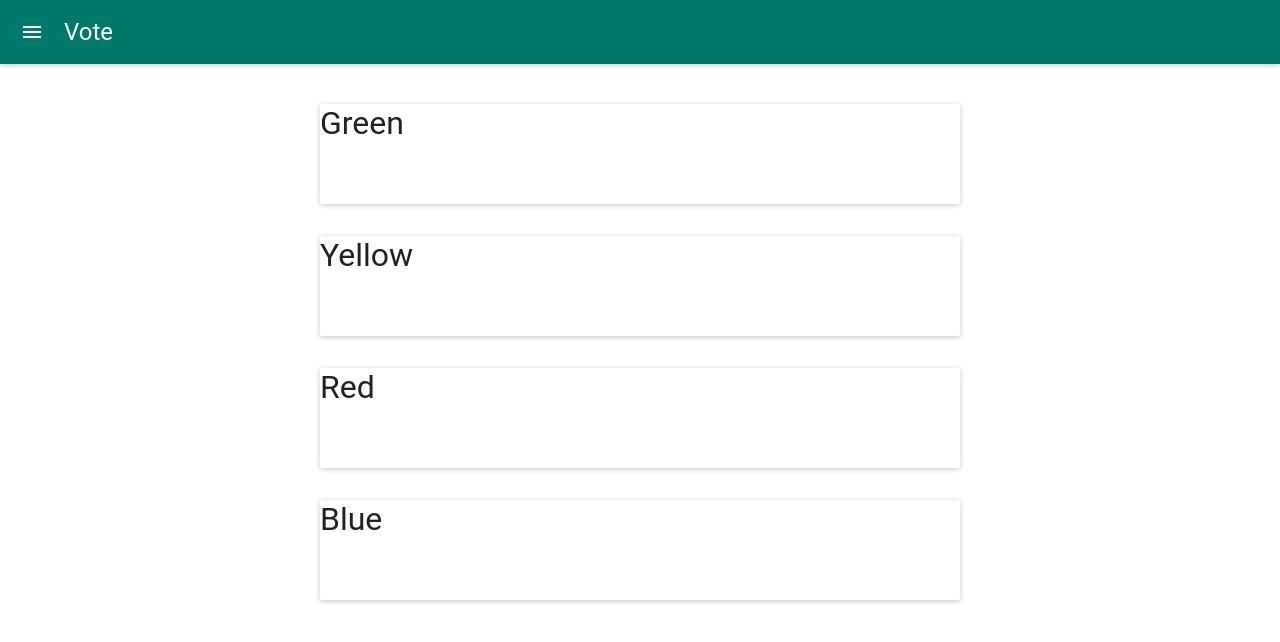
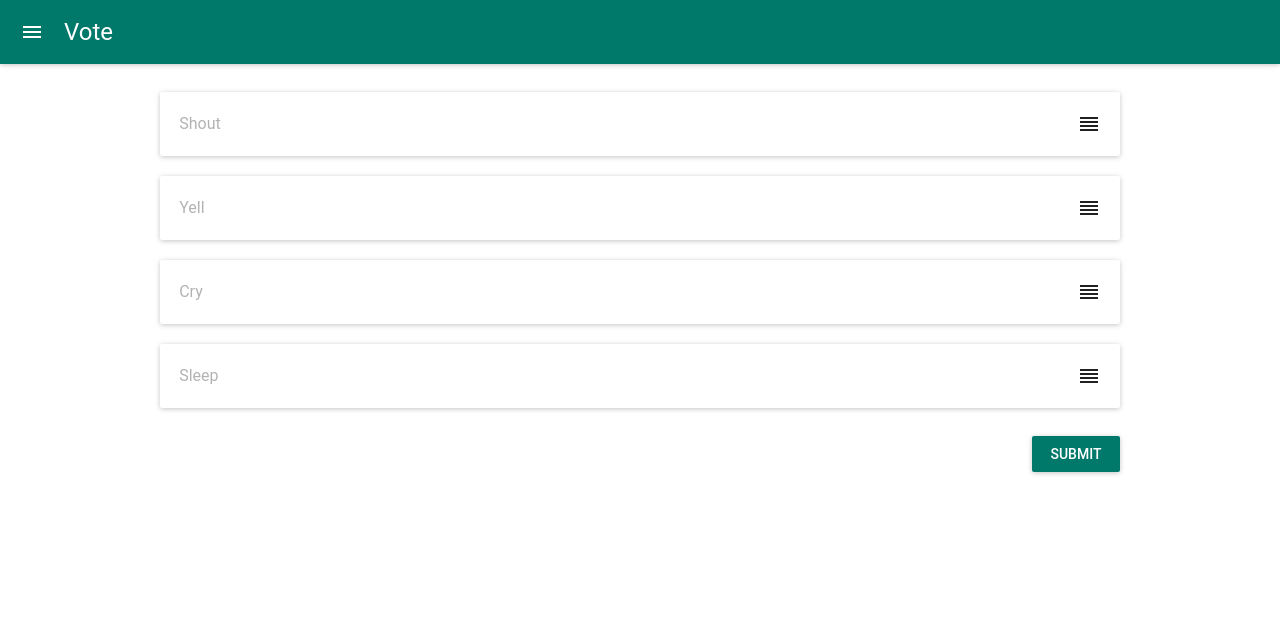
Before and after one commit to hersheyChriss/VotingWebapp, a React (Create React App) app in the folder webapp/: page / in a window 1280 px wide. Shown: the top 642 px of the page. Built offline with nearby package versions, Linux system fonts and the light colour scheme; what react-tap-event-plugin would draw is missing.

Commit message:
Finished Voting

```diff
--- a/webapp/src/Containers/Poll/Poll.js
+++ b/webapp/src/Containers/Poll/Poll.js
@@ -1,17 +1,29 @@
 import React, { Component } from 'react';
 import AppBar from 'material-ui/AppBar';
 import {List, ListItem} from 'material-ui/List';
-import Card from 'material-ui/Card';
 import Paper from 'material-ui/Paper';
-import Divider from 'material-ui/Divider';
-import {SortableContainer, SortableElement, arrayMove} from 'react-sortable-hoc';
+import Reorder from 'material-ui/svg-icons/action/reorder';
+import Toggle from 'material-ui/Toggle';
+import RaisedButton from 'material-ui/RaisedButton';
+import {SortableContainer, SortableElement, SortableHandle, arrayMove} from 'react-sortable-hoc';
 
 import s from './Poll.css';
 import Header from '../../Components/Header/Header';
 
+const DragHandle = SortableHandle(() => <Reorder style={{position: 'absolute', right: '2%'}} />);
+
 const SortableItem = SortableElement(({value}) =>
-  <Paper style={{width: '100%', margin: '20px 0px 20px auto', height: 100}}>
-  	<p style={{fontSize: '2em'}}>{value}</p>
+  <Paper style={{width: '100%', margin: '20px 0px 20px auto', height: '4em'}}>
+  	<div style={{height: '100%', margin: '0 auto', display: 'flex', alignItems: 'center', position: 'relative'}}>
+  		<Toggle
+  			label={value.label}
+  			style={{width: '85%', marginLeft: '2%'}}
+  			iconStyle={{display: 'none'}}
+  			disabled={value.disabled}
+  		>
+  		</Toggle>
+  		<DragHandle />
+  	</div>
   </Paper>
 );
 
@@ -30,27 +42,59 @@ class Poll extends Component {
 		super(props);
 
 		this.state = {
-			items: ['Green', 'Yellow', 'Red', 'Blue'],
+			items: [
+				{disabled: true, label: 'Shout'},
+				{disabled: true, label: 'Yell'},
+				{disabled: true, label: 'Cry'},
+				{disabled: true, label: 'Sleep'},
+			],
 			show: false,
 		}
 
 		this.styles = {
 			list: {
-				width: '50%',
+				width: '75%',
 				margin: '0 auto',
 			},
 			paper: {
 				margin: 10,
 				width: '50%',
+			},
+			button: {
+				float: 'right'
 			}
 		}
 	}
 
 	onSortEnd = ({oldIndex, newIndex}) => {
+		if (newIndex > oldIndex) {
+			for (var i = newIndex; i >= 0; i--) {
+				this.state.items[i].disabled = false;
+			}
+		}
+		else {
+			this.state.items[oldIndex].disabled = false;
+			for (var i = newIndex - 1; i >= 0; i--) {
+				this.state.items[i].disabled = false;
+			}
+		}
 	    this.setState({
 	    	items: arrayMove(this.state.items, oldIndex, newIndex),
 	    });
 	 };
+
+	 handleClick = () => {
+	 	var resultObj = {};
+		for (var i =  0; i < this.state.items.length; i++) {
+			if (!this.state.items[i].disabled) {
+				resultObj[i + 1] = this.state.items[i].label;
+			}
+			else {
+				break;
+			}
+		}
+		console.log(resultObj);
+	 }
 
 
 	render() {
@@ -59,7 +103,8 @@ class Poll extends Component {
 			<div>
 				<Header title="Vote" />
 				<div style={this.styles.list} >
-					<SortableList items={this.state.items} onSortEnd={this.onSortEnd} />
+					<SortableList useDragHandle={true} items={this.state.items} onSortEnd={this.onSortEnd} />
+					<RaisedButton primary={true} style={this.styles.button} label="submit" onClick={this.handleClick} />
 				</div>
 
 
```
